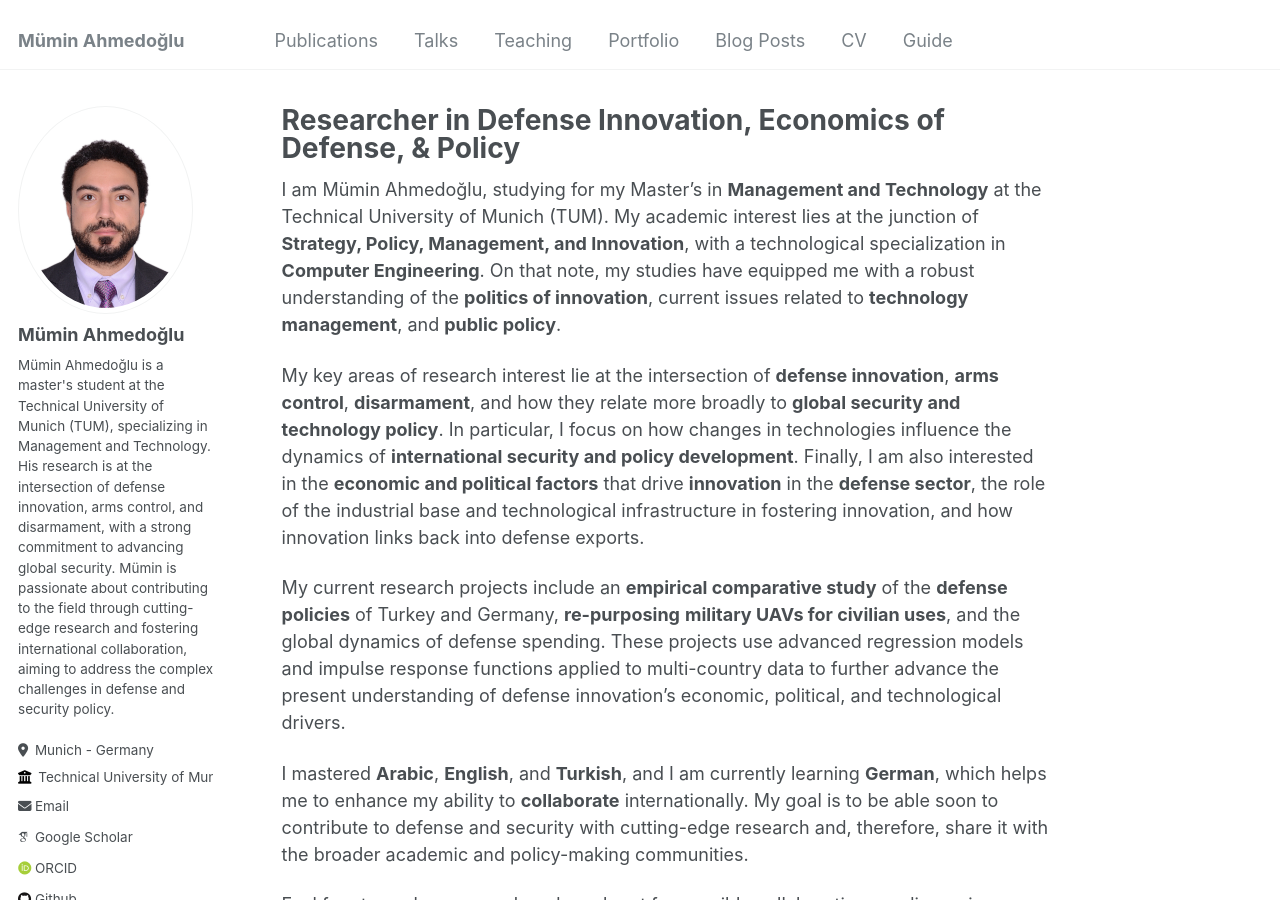
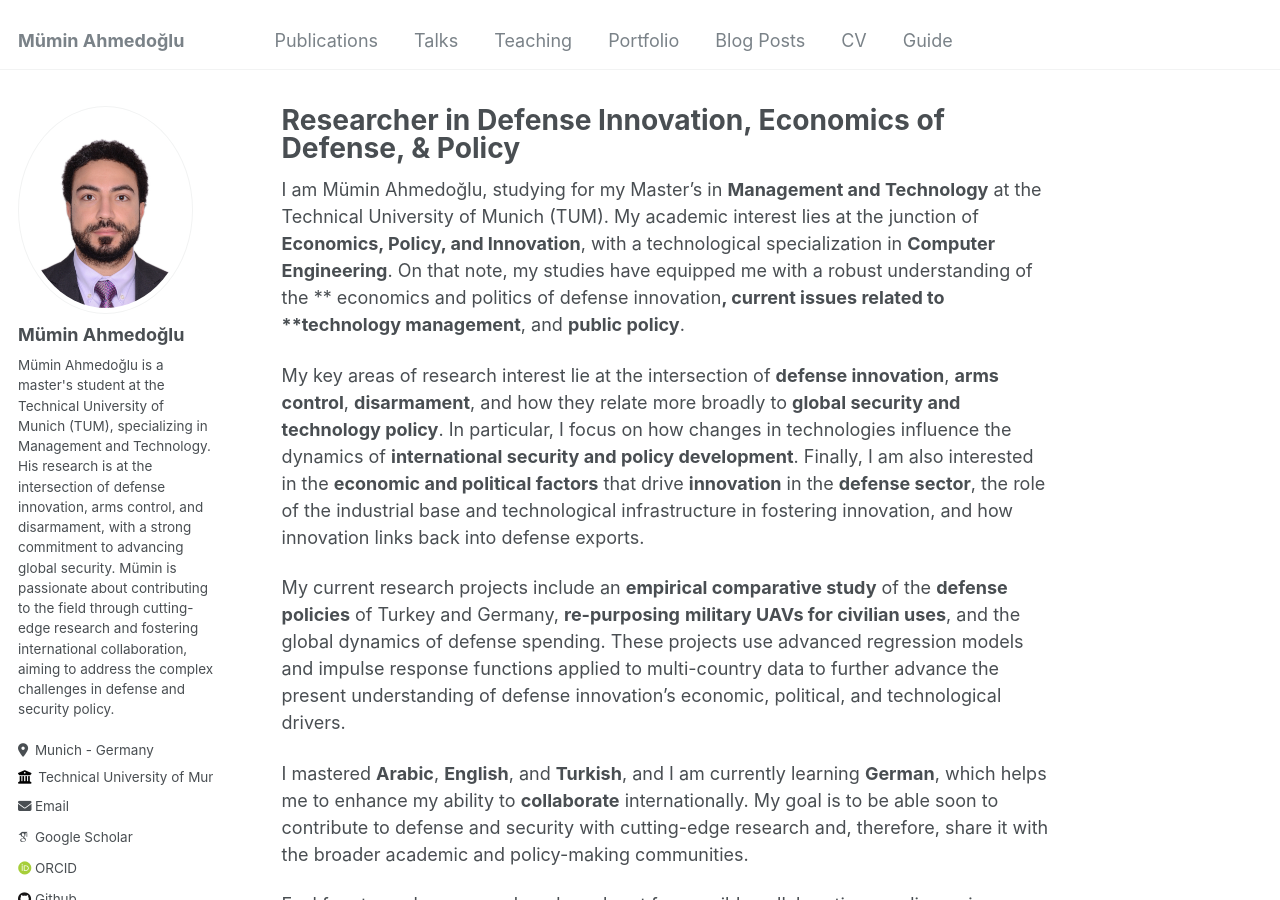
Before and after one commit to ahmedoglu/ahmedoglu.github.io, a Jekyll site: the page built from _pages/about.md, in a window 1280 px wide and 900 px high. Built offline with Jekyll 4.4.1, drawn with Linux system fonts in a browser that asks for light colours; some web fonts are replaced.

Commit message:
Update about.md

```diff
--- a/_pages/about.md
+++ b/_pages/about.md
@@ -7,7 +7,7 @@ redirect_from:
   - /about.html
 ---
 
-I am Mümin Ahmedoğlu, studying for my Master's in **Management and Technology** at the Technical University of Munich (TUM). My academic interest lies at the junction of **Strategy, Policy, Management, and Innovation**, with a technological specialization in **Computer Engineering**. On that note, my studies have equipped me with a robust understanding of the **politics of innovation**, current issues related to **technology management**, and **public policy**.
+I am Mümin Ahmedoğlu, studying for my Master's in **Management and Technology** at the Technical University of Munich (TUM). My academic interest lies at the junction of **Economics, Policy, and Innovation**, with a technological specialization in **Computer Engineering**. On that note, my studies have equipped me with a robust understanding of the ** economics and politics of defense innovation**, current issues related to **technology management**, and **public policy**.
 
 My key areas of research interest lie at the intersection of **defense innovation**, **arms control**, **disarmament**, and how they relate more broadly to **global security and technology policy**. In particular, I focus on how changes in technologies influence the dynamics of **international security and policy development**. Finally, I am also interested in the **economic and political factors** that drive **innovation** in the **defense sector**, the role of the industrial base and technological infrastructure in fostering innovation, and how innovation links back into defense exports.
 
```
